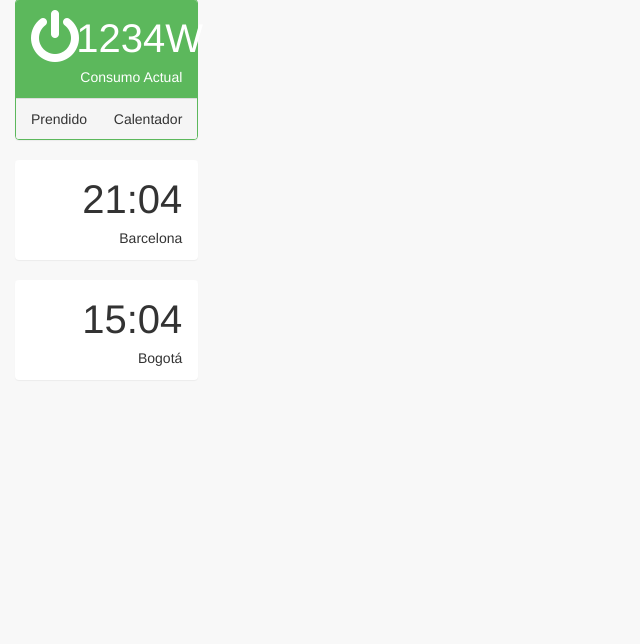
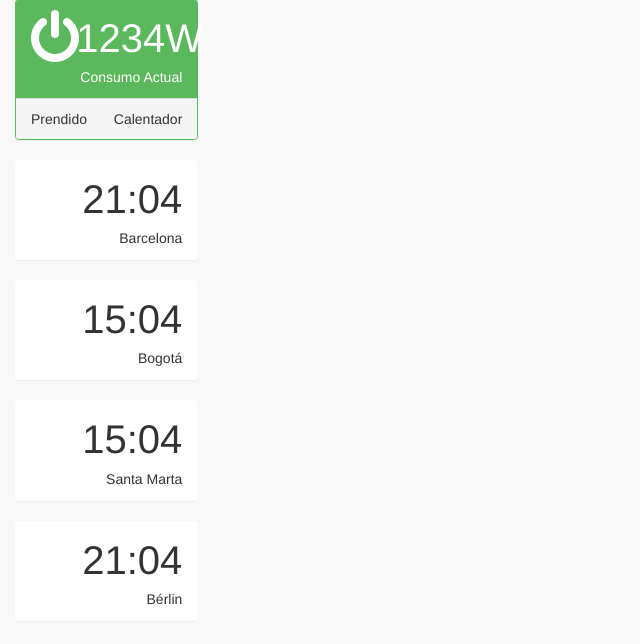
Before and after one commit to dpanesso/technomango, a Flask app: page / in a window 1280 px wide. Shown: the part 66-710 px from the top of the page, without its empty margins (0-640 px from the left). Run offline with Flask 2, Linux system fonts and the light colour scheme; data that the repository does not hold is empty; parts of the project's set-up code (start-up, migrations or seed data) failed here and were passed over; some libraries are stand-ins or nearby versions.

Commit message:
More cities

```diff
--- a/templates/index.html
+++ b/templates/index.html
@@ -112,6 +112,36 @@
                         </div>
                     </div>
                 </div>
+                <div id="sm" class="panel">
+                    <div class="panel-heading">
+                        <div class="row">
+                            <div class="col-xs-3">
+                                <img id="icon_sm" src=""/>
+
+                                <div id="temp_sm"></div>
+                            </div>
+                            <div class="col-xs-9 text-right">
+                                <div id="hora_sm" class="huge"></div>
+                                <div>Santa Marta</div>
+                            </div>
+                        </div>
+                    </div>
+                </div>
+                <div id="berlin" class="panel">
+                    <div class="panel-heading">
+                        <div class="row">
+                            <div class="col-xs-3">
+                                <img id="icon_berlin" src=""/>
+
+                                <div id="temp_berlin"></div>
+                            </div>
+                            <div class="col-xs-9 text-right">
+                                <div id="hora_berlin" class="huge"></div>
+                                <div>Bérlin</div>
+                            </div>
+                        </div>
+                    </div>
+                </div>
             </div>
             <div class="col-lg-10 col-md-9">
 
@@ -140,13 +170,15 @@
     $(document).ready(function () {
         startTime('hora_bcn', true, 1);
         startTime('hora_bog', true, -5);
+        startTime('hora_sm', true, -5);
+        startTime('hora_berlin', true, 1);
         updateWeatherData();
         updateData();
     });
 
     var t, $_calentador, prendido, t_weather;
     t = setInterval(updateData, 5000);
-    t_weather = setInterval(updateWeatherData, 360000);
+    t_weather = setInterval(updateWeatherData, 1800000);
     $_calentador = $("#calentador");
 
     function updateData() {
@@ -206,6 +238,18 @@
             $('#icon_bog').attr('src', json.current.condition.icon);
             console.log(json);
         });
+        $.getJSON("/weather/Santa Marta", function (json) {
+            var temp = json.current.temp_c.toString();
+            $("#temp_sm").html(temp + '&#8451;');
+            $('#icon_sm').attr('src', json.current.condition.icon);
+            console.log(json);
+        });
+        $.getJSON("/weather/Berlin", function (json) {
+            var temp = json.current.temp_c.toString();
+            $("#temp_berlin").html(temp + '&#8451;');
+            $('#icon_berlin').attr('src', json.current.condition.icon);
+            console.log(json);
+        });
     }
 </script>
 
```
